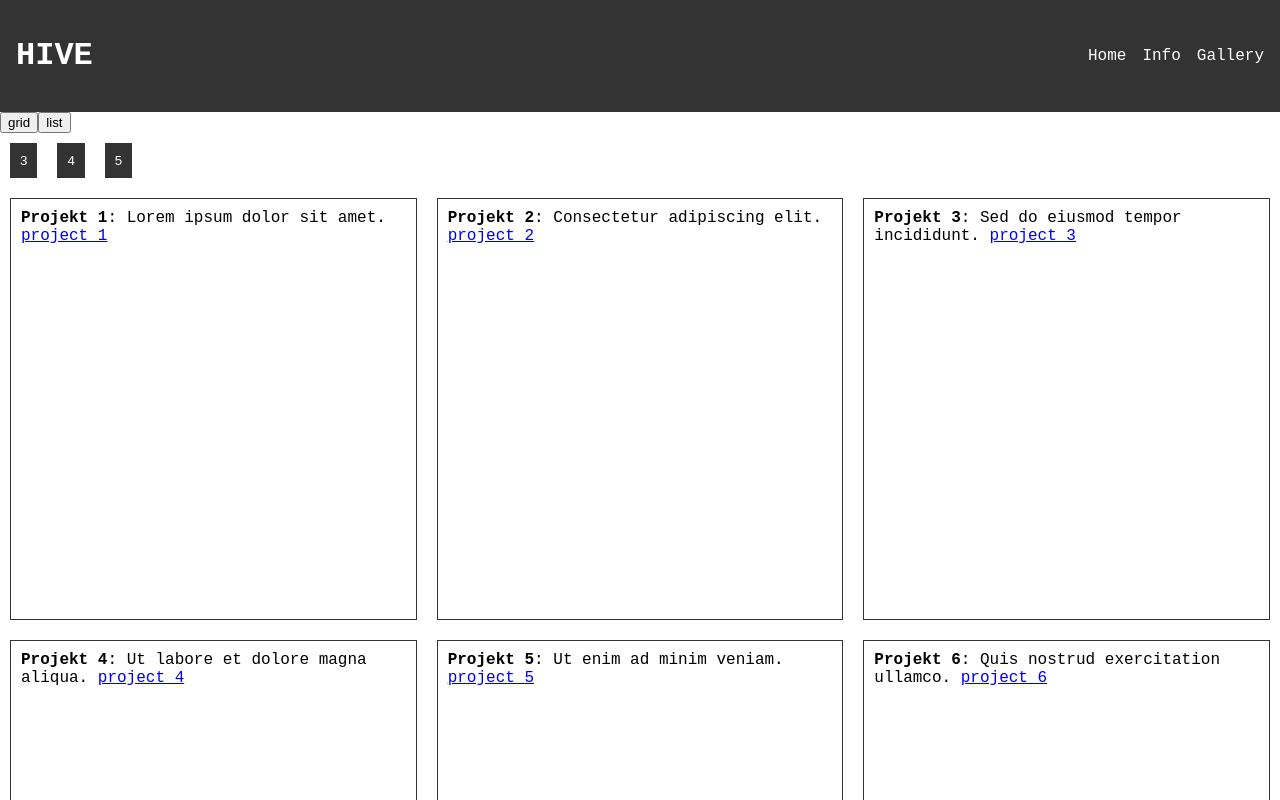
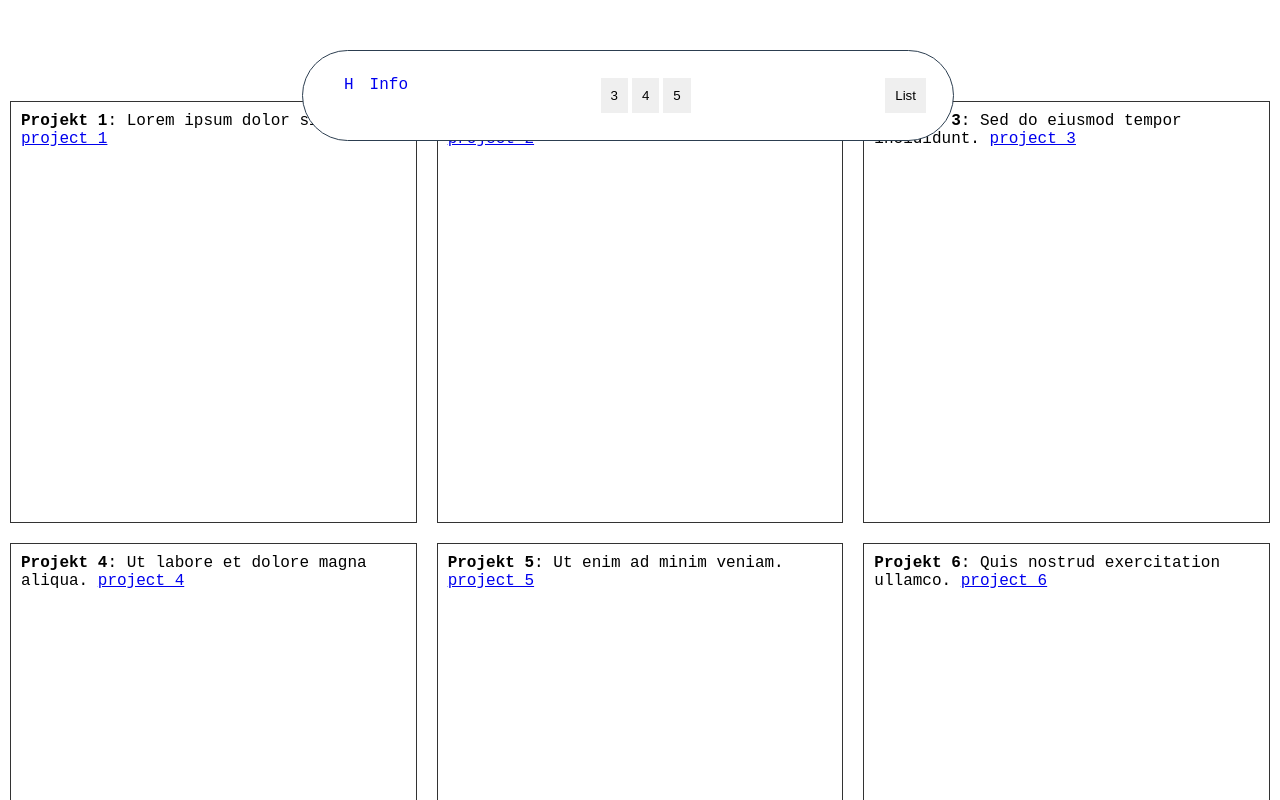
Before and after one commit to verlauf/hive, a Nuxt app: page /gallery in a window 1280 px wide. Shown: the top 800 px of the page. Built offline with nearby package versions, Linux system fonts and the light colour scheme.

Commit message:
added control panel as nav

```diff
--- a/app.vue
+++ b/app.vue
@@ -1,10 +1,10 @@
 <template>
   <div>
-    <Header />
+    <ControlPanel/>
     <main>
-      <NuxtPage />
+      <NuxtPage/>
     </main>
-    <Footer />
+    <Footer/>
   </div>
 </template>
 
--- a/assets/css/global.css
+++ b/assets/css/global.css
@@ -4,6 +4,7 @@
   font-weight: normal;
   font-style: normal;
 }
+
 /*
 :root {
     --bg-color: white;
@@ -26,3 +27,8 @@ body {
   background-color: var(--bg-color);
   color: var(--text-color);
 }
+
+button {
+  cursor: pointer;
+  border: none;
+}
--- /dev/null
+++ b/components/ControlPanel.vue
@@ -0,0 +1,88 @@
+<script setup>
+import {useGridStore} from "~/stores/gridStore";
+import {storeToRefs} from "pinia";
+
+const {columns} = storeToRefs(useGridStore());
+const {setColumns, setGalleryListView, resetColumns, showGridPanel, hideGridPanel} = useGridStore();
+
+onMounted(() => {
+  window.addEventListener("resize", updateWidth);
+});
+
+onUnmounted(() => {
+  window.removeEventListener("resize", updateWidth);
+})
+
+let isGridSelectVisible = true;
+updateWidth()
+
+function updateWidth() {
+  const breakpoint = 768;
+
+  if (window.innerWidth < breakpoint && isGridSelectVisible) {
+    isGridSelectVisible = false;
+    hideGridPanel();
+    setColumns(1);
+  } else if (window.innerWidth > breakpoint && !isGridSelectVisible) {
+    resetColumns();
+    isGridSelectVisible = true;
+    showGridPanel();
+  }
+}
+</script>
+
+<template>
+  <div class="panel">
+    <nav class="nav-bar">
+      <span>
+      <NuxtLink to="/">H</NuxtLink>
+      <NuxtLink to="/info">Info</NuxtLink>
+        </span>
+      <span>
+      <button class="btn-nav" @click="setColumns(3)">3</button>
+      <button class="btn-nav" @click="setColumns(4)">4</button>
+      <button class="btn-nav" @click="setColumns(5)">5</button>
+        </span>
+      <button class="btn-nav" @click="setGalleryListView()">
+        List
+      </button>
+    </nav>
+  </div>
+</template>
+
+<style scoped>
+.panel {
+  width: 50vw;
+  background: white;
+  position: sticky;
+  top: 50px;
+  left: 50%;
+  transform: translateX(-50%);
+  padding: 5px;
+  border-radius: 60px;
+  border: 1px solid #2c3e50;
+}
+
+.panel:hover {
+}
+
+.btn-nav {
+  padding: 10px;
+  margin: 2px;
+}
+
+.nav-bar {
+  padding: 20px;
+  color: #2c3e50;
+  display: flex;
+  justify-content: space-between;
+}
+
+nav a {
+  margin-left: 1rem;
+  text-decoration: none;
+}
+
+nav a:hover {
+}
+</style>
--- a/components/Header.vue
+++ /dev/null
@@ -1,35 +0,0 @@
-<template>
-  <header v-if="isHeaderVisible" class="header">
-    <h1>HIVE</h1>
-    <nav>
-      <NuxtLink to="/">Home</NuxtLink>
-      <NuxtLink to="/info">Info</NuxtLink>
-      <NuxtLink to="/gallery">Gallery</NuxtLink>
-
-    </nav>
-  </header>
-</template>
-
-<script setup>
-const { isDark } = useDarkMode();
-const isHeaderVisible  = useVisibility();
-</script>
-
-<style scoped>
-.header {
-  display: flex;
-  justify-content: space-between;
-  align-items: center;
-  padding: 1rem;
-  background: #333;
-  color: white;
-}
-nav a {
-  color: white;
-  margin-left: 1rem;
-  text-decoration: none;
-}
-nav a:hover {
-  text-decoration: underline;
-}
-</style>
--- a/pages/gallery/index.vue
+++ b/pages/gallery/index.vue
@@ -1,73 +1,34 @@
 <script setup lang="ts">
 import GalleryItemTile from "~/components/GalleryItemTile.vue";
-const { data } = useApi<Project[]>("/projects");
 
-import { useGridStore } from "~/stores/gridStore";
-import { storeToRefs } from "pinia";
+const {data} = useApi<Project[]>("/projects");
+import {useGridStore} from "~/stores/gridStore";
+import {storeToRefs} from "pinia";
 import type {Project} from "~/types/projects";
 
-const { columns } = storeToRefs(useGridStore());
-const { setColumns, resetColumns } = useGridStore();
-let isGridView = ref(true);
-onMounted(() => {
-  window.addEventListener("resize", updateWidth);
-});
+const {columns, isGalleryViewGrid, isGridView} = storeToRefs(useGridStore());
 
-onUnmounted(() => {
-  window.removeEventListener("resize", updateWidth);
-})
-
-let isGridSelectVisible = true;
-updateWidth()
-
-function setGridView(flag: boolean):void {
-  isGridView.value = flag;
-  console.log(isGridView.value);
-}
-
-function updateWidth(): void {
-  const breakpoint = 768;
-
-  if(window.innerWidth < breakpoint && isGridSelectVisible) {
-    isGridSelectVisible = false;
-    setColumns(1);
-  } else if (window.innerWidth > breakpoint && !isGridSelectVisible) {
-    resetColumns();
-    isGridSelectVisible = true;
-  }
-}
 </script>
 
 
 <template>
   <div>
-    <button @click="setGridView(true)">grid</button>
-    <button @click="setGridView(false)">list</button>
+
   </div>
 
-  <div v-if="isGridView">
-  <div v-if="isGridSelectVisible">
-    <button class="btn" @click="resetColumns()">3</button>
-    <button class="btn" @click="setColumns(4)">4</button>
-    <button class="btn" @click="setColumns(5)">5</button>
-  </div>
-
+  <div v-if="isGalleryViewGrid">
     <div v-if="data?.length" class="grid-base" :class="`grid-${columns}`">
       <div v-for="item in data" :key="item.id">
-    <gallery-item-tile :title="item.title" :description="item.description" :id="item.id" />
+        <gallery-item-tile :title="item.title" :description="item.description" :id="item.id"/>
       </div>
     </div>
 
   </div>
-<!-- splitting -->
-  <div v-if="!isGridView">
-
+  <div v-if="!isGalleryViewGrid">
     <div v-for="item in data" :key="item.id">
-    <gallery-item-row :title="item.title" :description="item.description" :id="item.id" />
+      <gallery-item-row :title="item.title" :description="item.description" :id="item.id"/>
     </div>
   </div>
-
-
 </template>
 
 <style scoped>
@@ -92,7 +53,7 @@ function updateWidth(): void {
   background: #333333;
   color: #fff;
   border: none;
-  margin:10px;
+  margin: 10px;
   padding: 10px;
   cursor: pointer;
 }
--- a/stores/gridStore.ts
+++ b/stores/gridStore.ts
@@ -1,16 +1,28 @@
-import { defineStore } from "pinia";
+import {defineStore} from "pinia";
 
 export const useGridStore = defineStore("grid", {
   state: () => ({
-        columns: 3 // default
+    columns: 3, // default
+    isGridView: true,
+    isGalleryViewGrid: true,
+    isGridPanelVisible: true,
   }),
   actions: {
-        setColumns(cols: number) {
+    setColumns(cols: number): void {
+      this.isGalleryViewGrid = true;
       this.columns = cols;
     },
-        resetColumns() {
+    setGalleryListView(): void {
+      this.isGalleryViewGrid = false;
+    },
+    showGridPanel() {
+      this.isGridPanelVisible = true;
+    },
+    hideGridPanel() {
+      this.isGridPanelVisible = false;
+    },
+    resetColumns(): void {
       this.$reset();
     }
   }
-
 });
```
Lines whose indentation alone changed are shown as unchanged.
